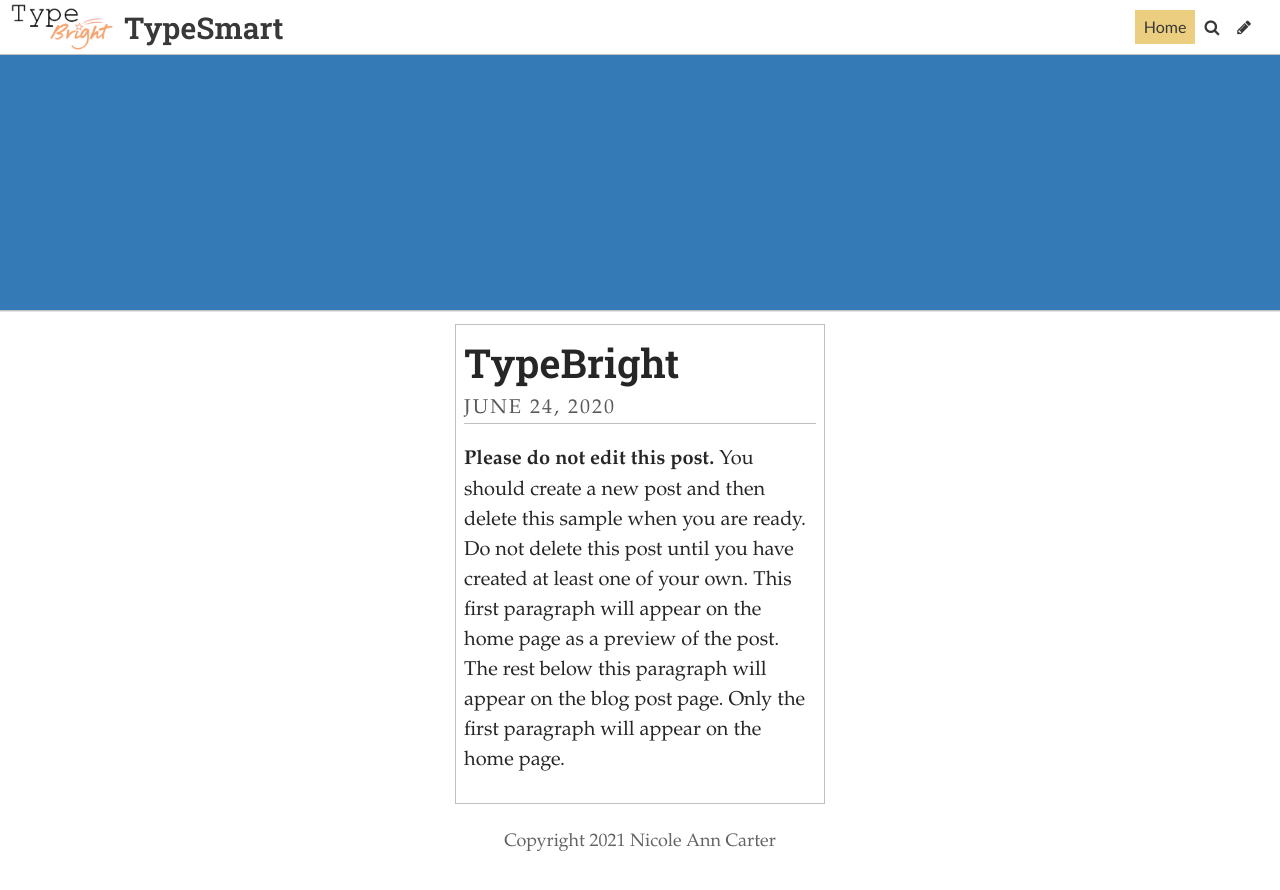
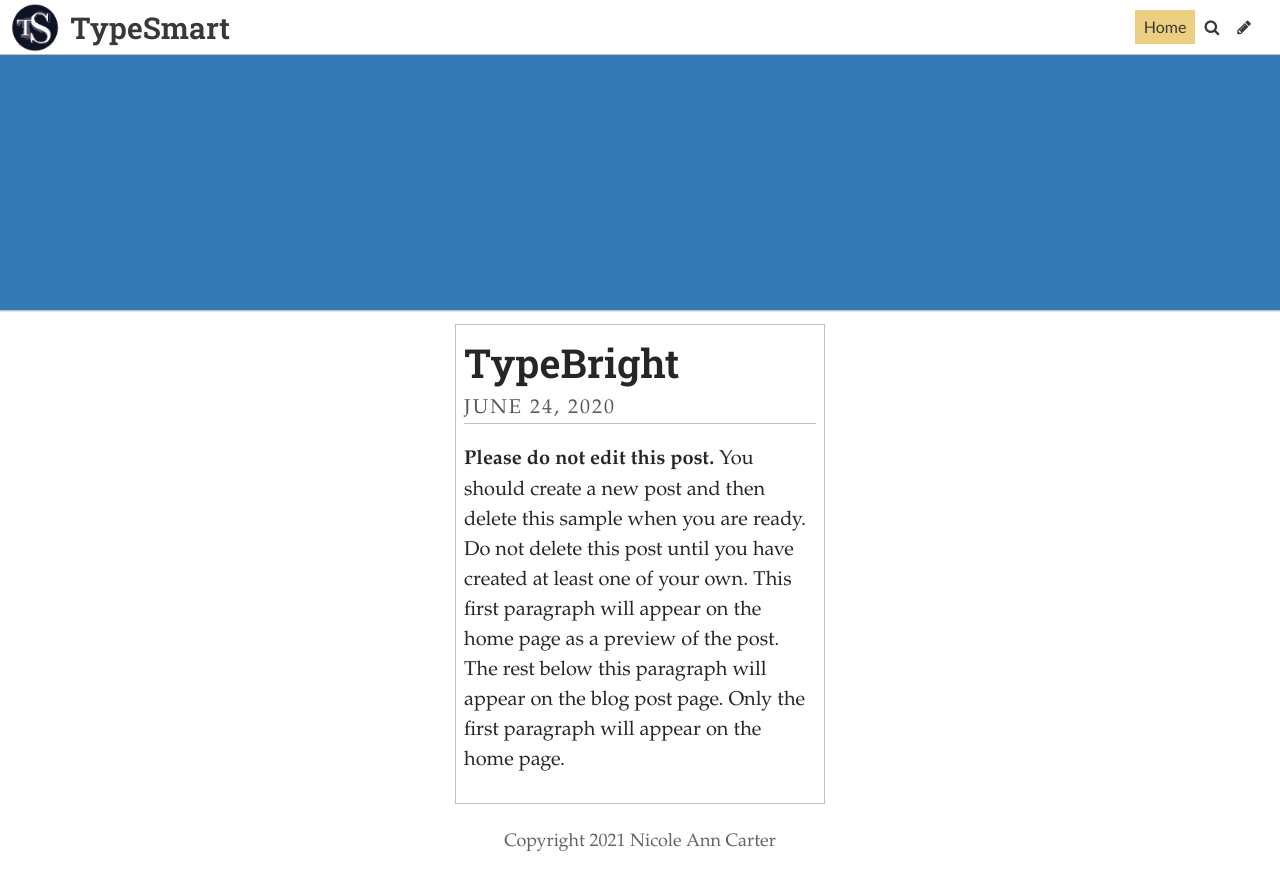
Before and after one commit to nicoleanncarter/typo-design-template, a Jekyll site: the page built from index.html, in a window 1280 px wide. Shown: the top 890 px of the page. Built offline with Jekyll 4.4.1, drawn with Linux system fonts in a browser that asks for light colours; some web fonts are replaced; the list of posts is cut into pages by our own code.

Commit message:
Update Settings “general”

```diff
--- a/_data/settings.yml
+++ b/_data/settings.yml
@@ -6,7 +6,7 @@ header_text: ""
 header_text_color: "#ffffff"
 bannerheight: 20vmax
 navbarheight: 55px
-logo: ../uploads/screenshot-2021-09-28-at-14.24.16.png
+logo: ../uploads/screenshot-2021-10-04-at-12.03.07.png
 favicon: /uploads/favicon.ico
 gridlayout: true
 fixednavbar: false
```
Also changed, not shown: uploads/screenshot-2021-10-04-at-12.03.07.png (added).
